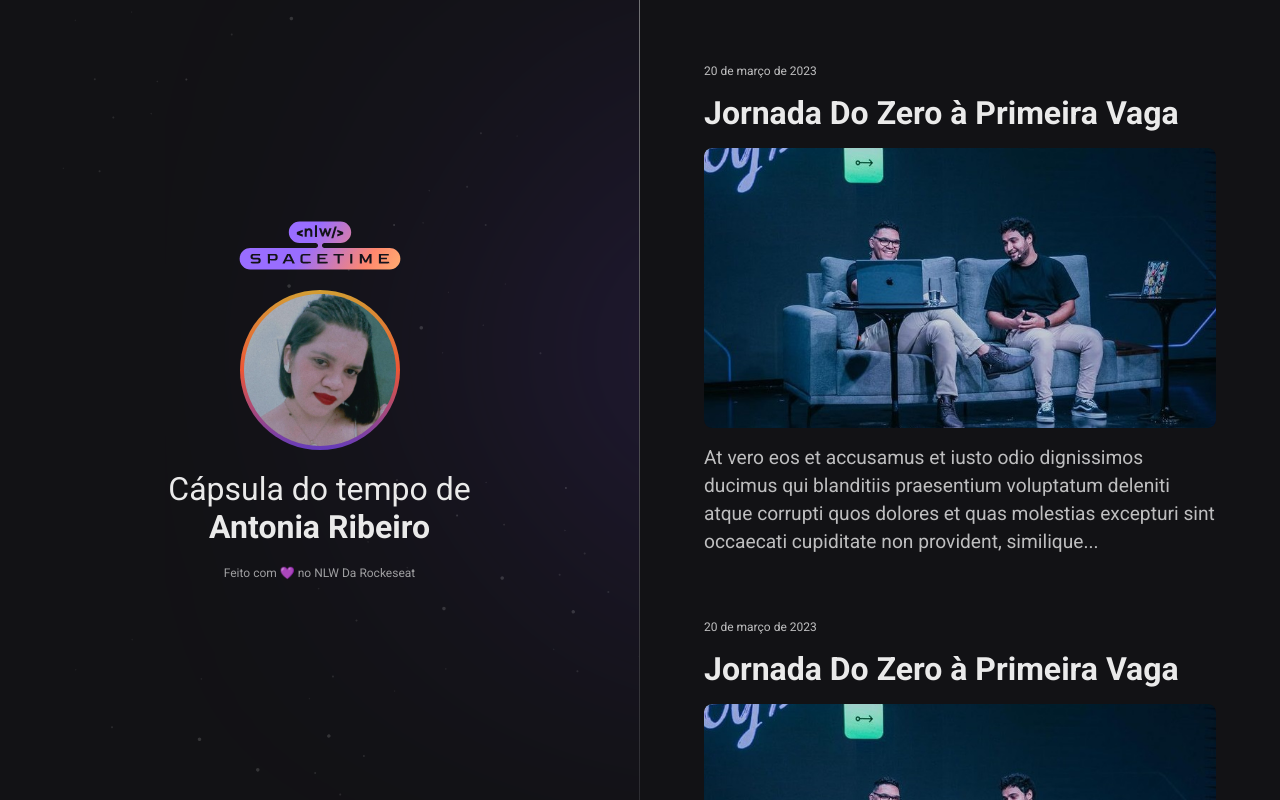
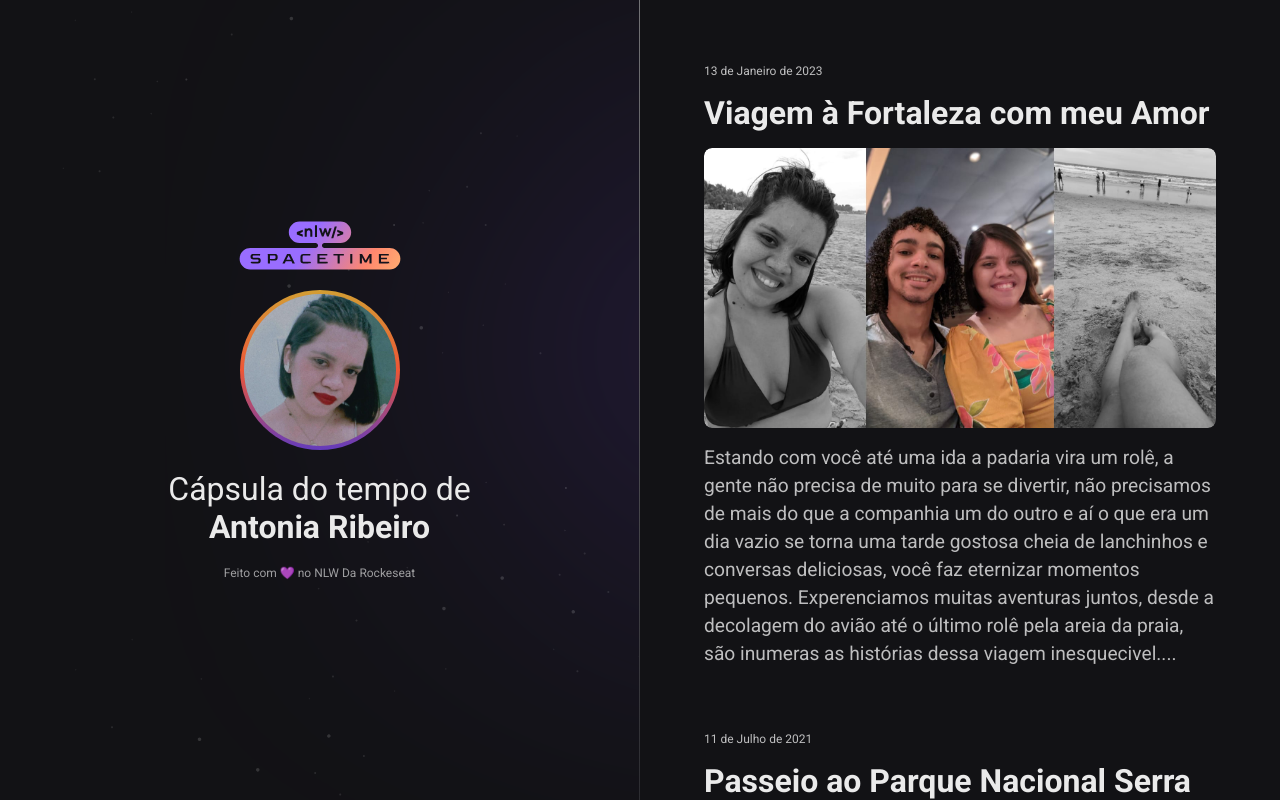
Before and after one commit to antonianeta/nlw-spacetime, a plain HTML site: page index.html in a window 1280 px wide. Drawn offline with Linux system fonts and the light colour scheme.

Commit message:
commit de ajustes

```diff
--- a/index.html
+++ b/index.html
@@ -34,23 +34,26 @@
 
     <nav>
       <a
-        href="https://www.youtube.com/results?search_query=sonhadora+daniela+araujo"
+        href="https://www.youtube.com/results?search_query=TIAGO+IORC+-+Nessa+Paz+Eu+Vou"
         target="_blank"
         class="memory"
       >
-        <small>20 de março de 2023</small>
-        <h1>Jornada Do Zero à Primeira Vaga</h1>
+        <small>13 de Janeiro de 2023</small>
+        <h1>Viagem à Fortaleza com meu Amor</h1>
         <div>
           <img
-            src="assets/jornada.png"
-            alt="Rodrigo e Mayk apresentando e evento Jornada Do Zero à Primeira Vaga"
+            src="assets/fortal.jpeg"
+            alt="Primeira Viagem a Fortaleza com meu namorado Bruno"
           />
         </div>
         <p>
-          At vero eos et accusamus et iusto odio dignissimos ducimus qui
-          blanditiis praesentium voluptatum deleniti atque corrupti quos dolores
-          et quas molestias excepturi sint occaecati cupiditate non provident,
-          similique...
+          Estando com você até uma ida a padaria vira um rolê, a gente não
+          precisa de muito para se divertir, não precisamos de mais do que a
+          companhia um do outro e aí o que era um dia vazio se torna uma tarde
+          gostosa cheia de lanchinhos e conversas deliciosas, você faz eternizar
+          momentos pequenos. Experenciamos muitas aventuras juntos, desde a
+          decolagem do avião até o último rolê pela areia da praia, são inumeras
+          as histórias dessa viagem inesquecivel....
         </p>
       </a>
       <a
@@ -58,39 +61,38 @@
         target="_blank"
         class="memory"
       >
-        <small>20 de março de 2023</small>
-        <h1>Jornada Do Zero à Primeira Vaga</h1>
+        <small>11 de Julho de 2021</small>
+        <h1>Passeio ao Parque Nacional Serra Da Capivara</h1>
         <div>
           <img
-            src="assets/jornada.png"
-            alt="Rodrigo e Mayk apresentando e evento Jornada Do Zero à Primeira Vaga"
+            src="assets/serraa.jpeg"
+            alt="Passeio no Parque Nacional Serra Da Capivara"
           />
         </div>
         <p>
-          At vero eos et accusamus et iusto odio dignissimos ducimus qui
-          blanditiis praesentium voluptatum deleniti atque corrupti quos dolores
-          et quas molestias excepturi sint occaecati cupiditate non provident,
-          similique...
+          Sou uma pessoa cheia de saudade, não a impeço de estar... em mim ela
+          acha terreno, pode crescer livremente pois a saudade é a certeza do
+          que vivi, de que não me escondi dos momentos. Está tudo marcado em
+          mim.
         </p>
       </a>
       <a
-        href="https://www.youtube.com/results?search_query=sonhadora+daniela+araujo"
+        href="https://www.youtube.com/results?search_query=port%C3%A3o+azul+lorena+chaves"
         target="_blank"
         class="memory"
       >
-        <small>20 de março de 2023</small>
-        <h1>Jornada Do Zero à Primeira Vaga</h1>
+        <small>15 de Julho 2020</small>
+        <h1>Autorrealização</h1>
         <div>
           <img
-            src="assets/jornada.png"
-            alt="Rodrigo e Mayk apresentando e evento Jornada Do Zero à Primeira Vaga"
+            src="assets/amor.jpeg"
+            alt="Fotos profissionais Antonia Ribeiro"
           />
         </div>
         <p>
-          At vero eos et accusamus et iusto odio dignissimos ducimus qui
-          blanditiis praesentium voluptatum deleniti atque corrupti quos dolores
-          et quas molestias excepturi sint occaecati cupiditate non provident,
-          similique...
+          Nela todo sentimento é selvagem puro, eterno e intenso.. Prefere
+          sentir tudo com toda intensidade apesar da dor do que enjaular o
+          coração.
         </p>
       </a>
     </nav>
```
Also changed, not shown: assets/amor.jpeg (added), assets/fortal.jpeg (added), assets/serraa.jpeg (added).
